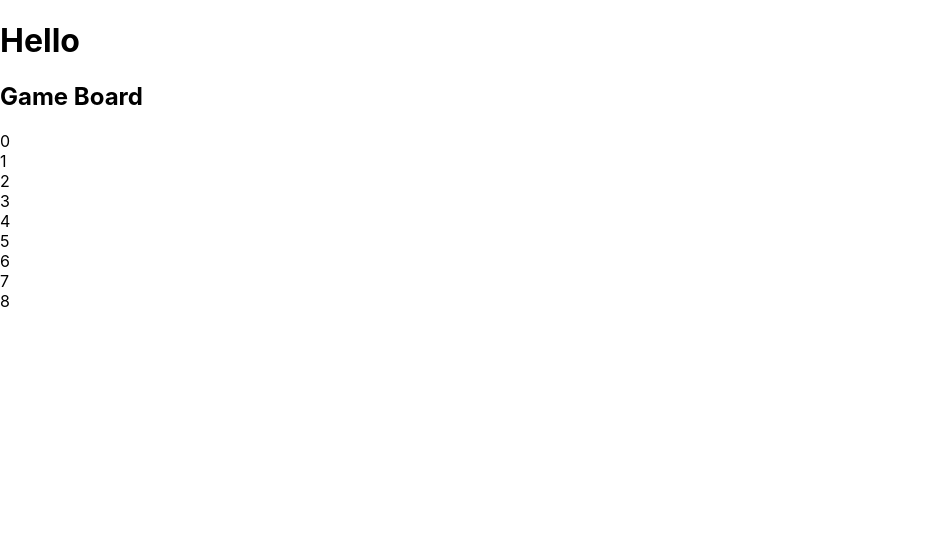
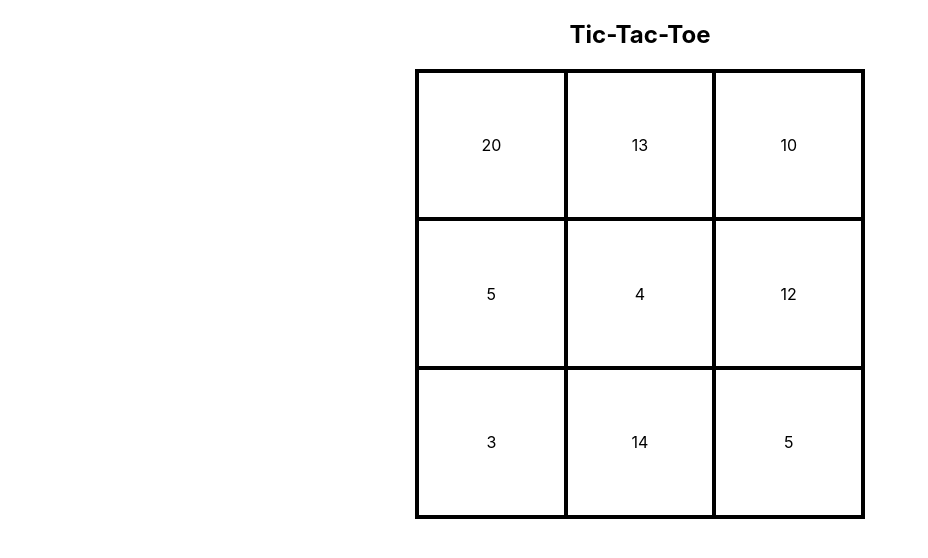
Before and after one commit to green-dot/tic-tac-toe-v2, a React (Create React App) app: page / in a window 1280 px wide. Shown: the top 558 px of the page, without its empty margins (0-928 px from the left). Built offline with nearby package versions, Linux system fonts and the light colour scheme.

Commit message:
Adding generic board functionality

```diff
--- a/src/App.tsx
+++ b/src/App.tsx
@@ -5,7 +5,6 @@ import TicTacToe from './components/TicTacToe';
 function App() {
   return (
     <div className="App">
-      <h1>Hello</h1>
       <TicTacToe />
     </div>
   );
--- /dev/null
+++ b/src/components/Board.styles.ts
@@ -0,0 +1,34 @@
+import styled from 'styled-components';
+
+export const BoardWrapper = styled.div`
+  display: flex;
+  flex-direction: column;
+  border: 2px solid black;
+  box-sizing: border-box;
+  min-width: 450px;
+  min-height: 450px;
+`;
+
+export const RowWrapper = styled.div`
+  flex-grow: 1;
+  display: flex;
+  flex-direction: row;
+  justify-content: stretch;
+  align-items: stretch;
+`;
+
+export const CellWrapper = styled.div`
+  flex-grow: 1;
+  display: flex;
+  justify-content: center;
+  align-items: center;
+  border: 2px solid black;
+  min-width: 50px;
+  min-height: 50px;
+  width: 0;
+
+  :hover {
+    background-color: lightgreen;
+    cursor: pointer;
+  }
+`;
--- a/src/components/Board.tsx
+++ b/src/components/Board.tsx
@@ -1,30 +1,54 @@
 import React from 'react';
+//styles
+import { BoardWrapper, RowWrapper, CellWrapper } from './Board.styles'
+import { on } from 'cluster';
 
 type BoardProps = {
-  length: number,
+  boardState: string[][],
   onSquareClick: any,
 }
 
-const Board: React.FC<BoardProps> = ({length, onSquareClick}) => {
+const Board: React.FC<BoardProps> = ({boardState, onSquareClick}) => {
 
-  const rows = Array(length).fill(0).map((row, rowInd) => {
-    console.log(row, rowInd)
-    return <div>
-            { Array(length).fill(rowInd).map((rowInd, colInd) => {
-                return <div>{rowInd*length + colInd}</div>
-              })
-            }
-          </div>
-  })
+  const board = boardState.map((row, rowInd) => (
+    <RowWrapper
+      key={rowInd}
+    >
+      {row.map((cell, cellInd) => (
+        <CellWrapper
+          key={cellInd}
+          defaultValue={`${rowInd},${cellInd}`}
+          onClick={() => onSquareClick(rowInd, cellInd)}
+        >
+          {cell}
+        </CellWrapper>
+      ))}
+    </RowWrapper>
+  ))
+
+  // const board = Array(length).fill(0).map((row, rowInd) => {
+  //   return <RowWrapper key={rowInd}>
+  //           { Array(length).fill(rowInd).map((rowInd, colInd) => {
+  //               return (
+  //                 <CellWrapper
+  //                   key={rowInd*length + colInd}
+  //                   onClick={() => onSquareClick((rowInd*length + colInd).toString())}
+  //                 >
+  //                   {rowInd*length + colInd}
+  //                 </CellWrapper>
+  //               )
+  //             })
+  //           }
+  //         </RowWrapper>
+  // })
 
   console.log('board')
 
   return (
     <>
-      <h2>Game Board</h2>
-      <div>
-        {rows}
-      </div>
+      <BoardWrapper>
+        {board}
+      </BoardWrapper>
     </>
   )
 }
--- /dev/null
+++ b/src/components/TicTacToe.styles.ts
@@ -0,0 +1,8 @@
+import styled from 'styled-components';
+
+export const TicTacToeWrapper = styled.div`
+  display: flex;
+  flex-direction: column;
+  justify-content: stretch;
+  align-items: center;
+`;
--- a/src/components/TicTacToe.tsx
+++ b/src/components/TicTacToe.tsx
@@ -1,13 +1,31 @@
-import React from 'react'
+import React, { useState } from 'react'
 // import components
 import Board from './Board';
+// styles
+import {TicTacToeWrapper} from './TicTacToe.styles';
+import { BoardWrapper } from './Board.styles';
+
+const BOARD_LENGTH = 3;
+
+function initializeBoardState (boardLength: number): string[][] {
+  const boardState = Array(boardLength).fill(0).map(_ => (
+    Array(boardLength).fill(0).map(()=>(Math.random()*20).toFixed(0).toString())
+  ))
+  return boardState
+}
 
 const TicTacToe = () => {
+
+  const [boardState, setBoardState] = useState<string[][]>(()=>initializeBoardState(BOARD_LENGTH))
+
   return (
+    <TicTacToeWrapper>
+      <h2>Tic-Tac-Toe</h2>
       <Board
-        length={3}
-        onSquareClick={() => console.log('clicked')}
-      />
+        onSquareClick={(rowInd:number, cellInd:number) => console.log(rowInd, cellInd)}
+        boardState={boardState}
+        />
+    </TicTacToeWrapper>
     )
 };
 
```
